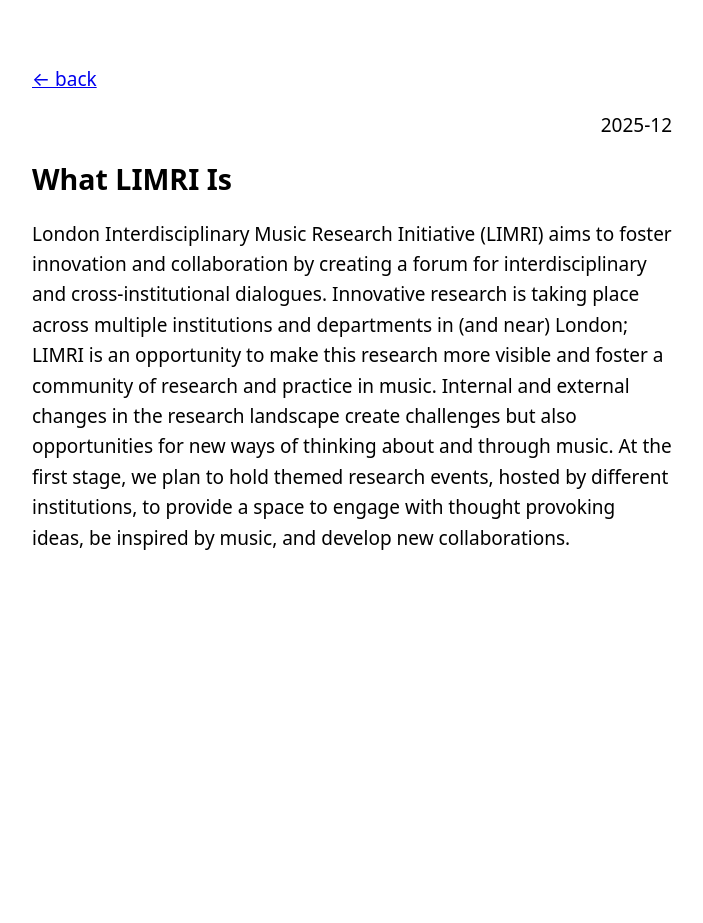
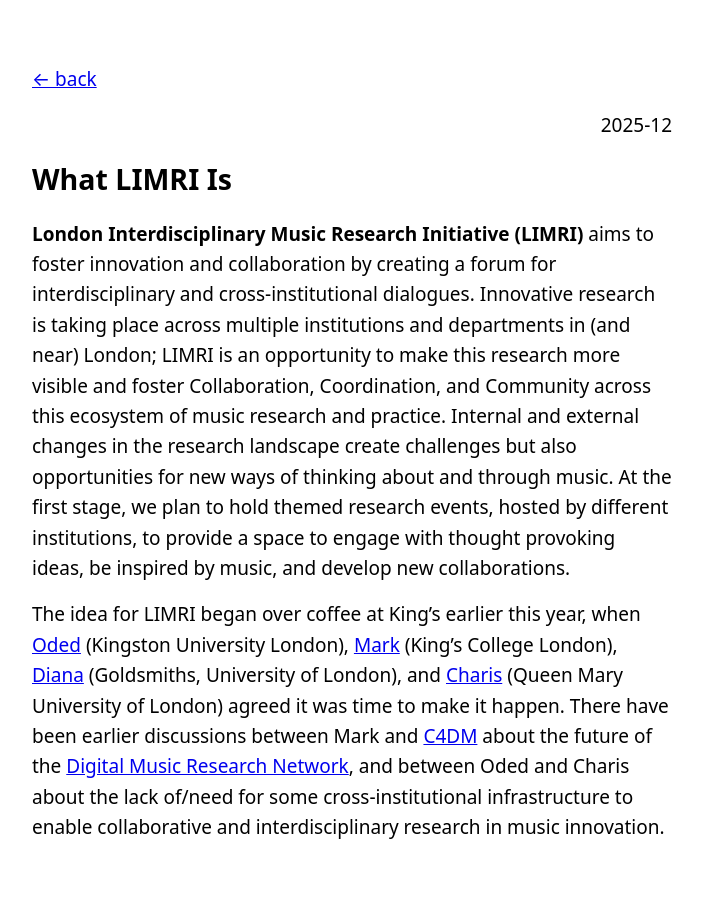
Before and after one commit to dmrn-limri/dmrn-limri.github.io, a Jekyll site: the page built from _posts/2025-12-15-intro.md, in a window 1280 px wide. Shown: the whole page, without its empty margins (288-991 px from the left). Built offline with Jekyll 4.4.1, drawn with Linux system fonts in a browser that asks for light colours; before the commit the page ends 900 px from its top, so only the background shows below that.

Commit message:
Update 2025-12-15-intro.md

```diff
--- a/_posts/2025-12-15-intro.md
+++ b/_posts/2025-12-15-intro.md
@@ -4,4 +4,6 @@ title: "What LIMRI Is"
 slug: intro
 ---
 
-London Interdisciplinary Music Research Initiative (LIMRI) aims to foster innovation and collaboration by creating a forum for interdisciplinary and cross-institutional dialogues. Innovative research is taking place across multiple institutions and departments in (and near) London; LIMRI is an opportunity to make this research more visible and foster a community of research and practice in music. Internal and external changes in the research landscape create challenges but also opportunities for new ways of thinking about and through music. At the first stage, we plan to hold themed research events, hosted by different institutions, to provide a space to engage with thought provoking ideas, be inspired by music, and develop new collaborations.
+**London Interdisciplinary Music Research Initiative (LIMRI)** aims to foster innovation and collaboration by creating a forum for interdisciplinary and cross-institutional dialogues. Innovative research is taking place across multiple institutions and departments in (and near) London; LIMRI is an opportunity to make this research more visible and foster Collaboration, Coordination, and Community across this ecosystem of music research and practice. Internal and external changes in the research landscape create challenges but also opportunities for new ways of thinking about and through music. At the first stage, we plan to hold themed research events, hosted by different institutions, to provide a space to engage with thought provoking ideas, be inspired by music, and develop new collaborations.
+
+The idea for LIMRI began over coffee at King's earlier this year, when [Oded](https://www.kingston.ac.uk/about/staff/dr-oded-ben-tal) (Kingston University London), [Mark](https://www.kcl.ac.uk/people/mark-gotham) (King's College London), [Diana](https://www.gold.ac.uk/mind-body-society/people/omigie/) (Goldsmiths, University of London), and [Charis](https://www.seresearch.qmul.ac.uk/cmai/people/csaitis/) (Queen Mary University of London) agreed it was time to make it happen. There have been earlier discussions between Mark and [C4DM](https://www.c4dm.eecs.qmul.ac.uk/) about the future of the [Digital Music Research Network](https://www.qmul.ac.uk/dmrn/), and between Oded and Charis about the lack of/need for some cross-institutional infrastructure to enable collaborative and interdisciplinary research in music innovation.
```
